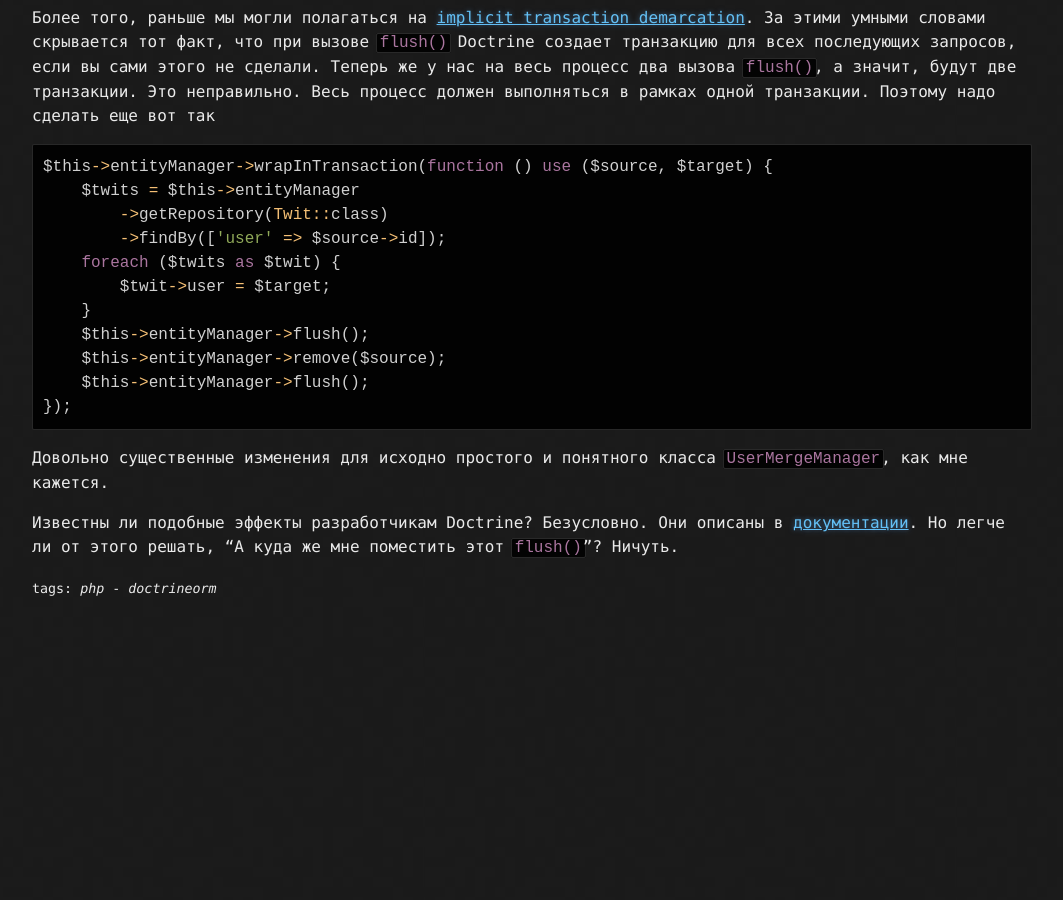
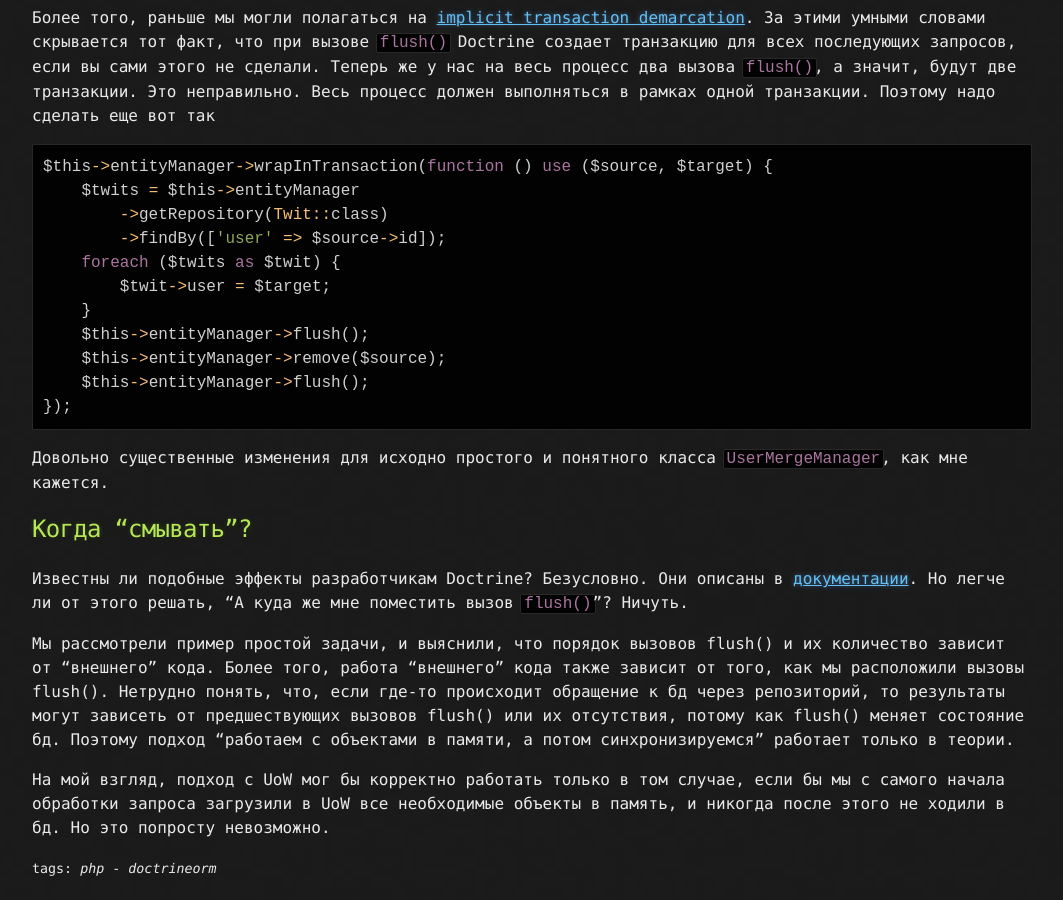
Before and after one commit to Feolius/feolius.github.io, a Jekyll site: the page built from _posts/2025-09-06-doctrine-breaks-architecture-ru.markdown, in a window 1280 px wide and 900 px high, scrolled down 8096 px. Shown: the whole window, without its empty margins (108-1171 px from the left). Built offline with Jekyll 4.4.1, drawn with Linux system fonts in a browser that asks for light colours; comment, search, counter and statistics services are not loaded; before the commit the page ends 8716 px from its top, so only the background shows below that.

Commit message:
work in progress

```diff
--- a/_posts/2025-09-06-doctrine-breaks-architecture-ru.markdown
+++ b/_posts/2025-09-06-doctrine-breaks-architecture-ru.markdown
@@ -346,5 +346,15 @@ $this->entityManager->wrapInTransaction(function () use ($source, $target) {
 
 Довольно существенные изменения для исходно простого и понятного класса `UserMergeManager`, как мне кажется.
 
+## Когда "смывать"?
 Известны ли подобные эффекты разработчикам Doctrine? Безусловно. Они описаны в [документации](https://www.doctrine-project.org/projects/doctrine-orm/en/3.5/reference/working-with-objects.html#effects-of-database-and-unitofwork-being-out-of-sync).
-Но легче ли от этого решать, "А куда же мне поместить этот `flush()`"? Ничуть.
+Но легче ли от этого решать, "А куда же мне поместить вызов `flush()`"? Ничуть.
+
+Мы рассмотрели пример простой задачи, и выяснили, что порядок вызовов flush() и их количество зависит от "внешнего" кода.
+Более того, работа "внешнего" кода также зависит от того, как мы расположили вызовы flush(). Нетрудно понять, что, если
+где-то происходит обращение к бд через репозиторий, то результаты могут зависеть от предшествующих вызовов flush() или их отсутствия,
+потому как flush() меняет состояние бд. Поэтому подход "работаем с объектами в памяти, а потом синхронизируемся"
+работает только в теории.
+
+На мой взгляд, подход с UoW мог бы корректно работать только в том случае, если бы мы с самого начала обработки
+запроса загрузили в UoW все необходимые объекты в память, и никогда после этого не ходили в бд. Но это попросту невозможно.
```
